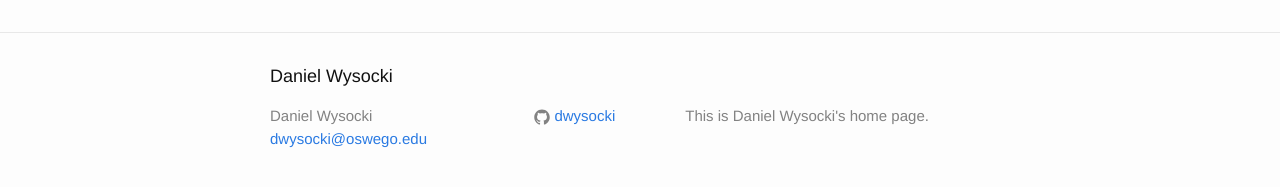
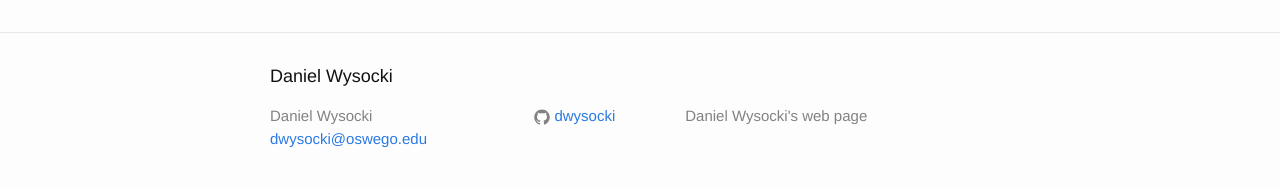
Before and after one commit to dwysocki/dwysocki.github.io, a Jekyll site: the page built from index.md, in a window 1280 px wide. Shown: the part 285-472 px from the top of the page. Built offline with Jekyll 4.4.1, drawn with Linux system fonts in a browser that asks for light colours.

Commit message:
Small change

```diff
--- a/_config.yml
+++ b/_config.yml
@@ -2,7 +2,7 @@
 title: "Daniel Wysocki"
 email: dwysocki@oswego.edu
 description: >
-  This is Daniel Wysocki's home page.
+  Daniel Wysocki's web page
 url: "http://dwysocki.github.io/"
 github_username: dwysocki
 
```
